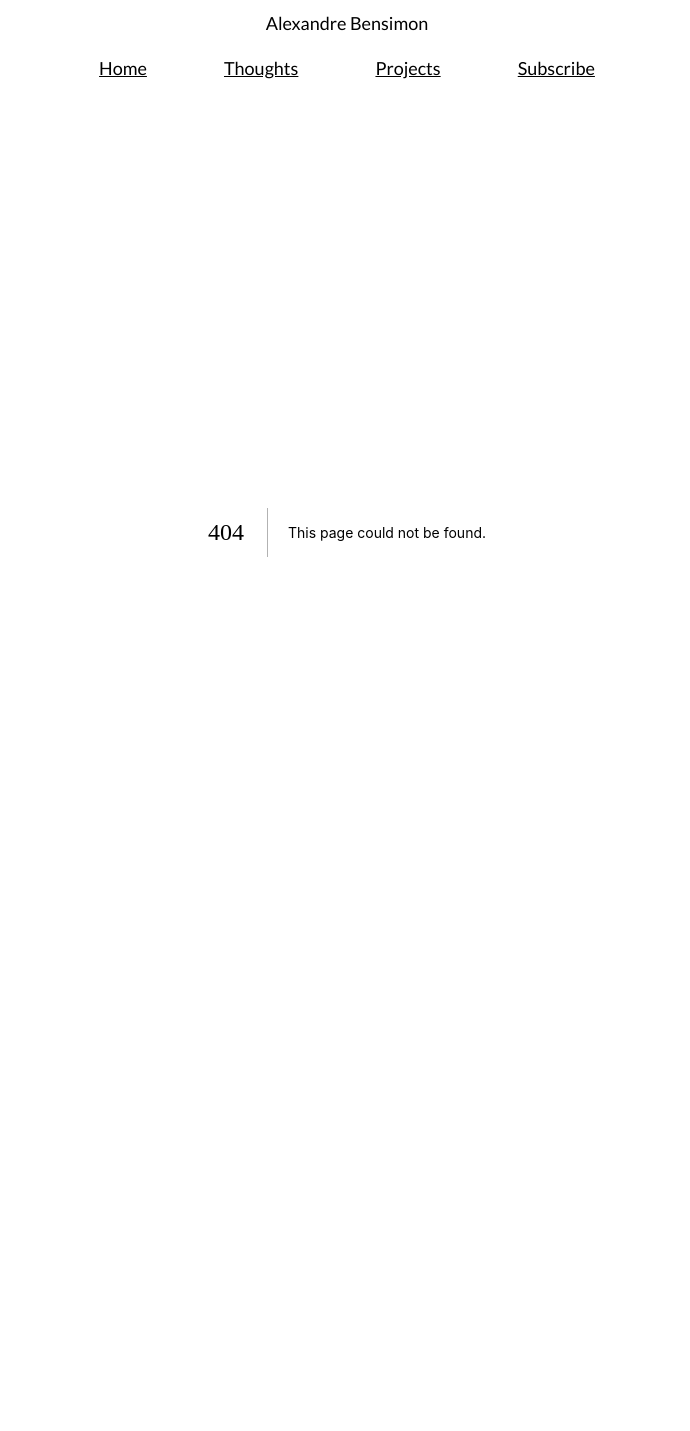
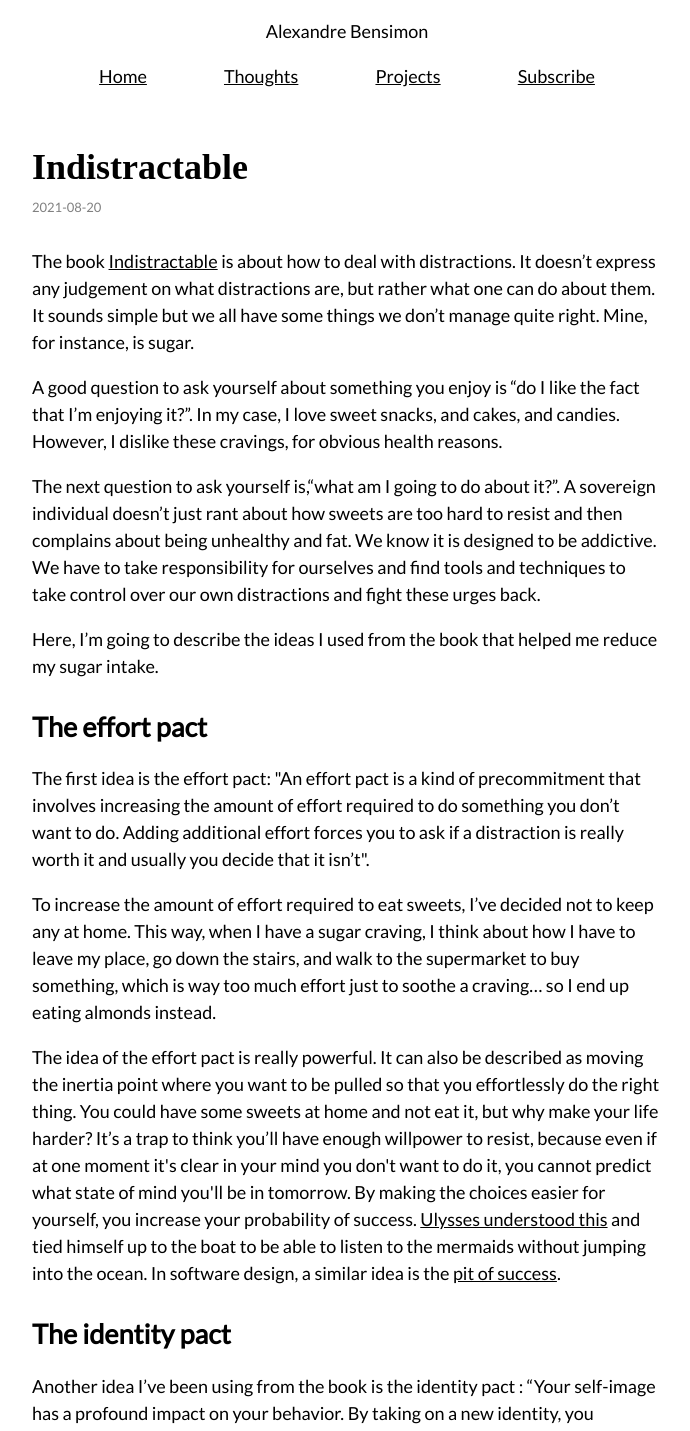
Before and after one commit to alexbensimon/personal-website, a Next.js app: page /thoughts/indistractable in a window 1280 px wide. Before the commit this address had no page. Shown: the top 1431 px of the page, without its empty margins (293-983 px from the left). Before the commit the page ends 942 px from the top, so only its background shows below. Built offline with nearby package versions, Linux system fonts and the light colour scheme; a web font is replaced by a local one.

Commit message:
Add Instractable in thoughts

```diff
--- a/components/GlobalStyles.tsx
+++ b/components/GlobalStyles.tsx
@@ -12,6 +12,10 @@
     h1 {
       font-family: 'Alegreya SC', serif;
     }
+    h2 {
+      margin-top: 1em;
+      margin-bottom: 0.5em;
+    }
     a {
       color: black;
     }
--- /dev/null
+++ b/pages/thoughts/indistractable.tsx
@@ -0,0 +1,133 @@
+import Head from 'next/head';
+import React from 'react';
+import { ThoughtDate } from '../../components/ThoughtDate';
+
+const Indistractable = () => (
+  <>
+    <Head>
+      <title>Indistractable | Thoughts | Alexandre Bensimon</title>
+      <meta
+        name="description"
+        content="Thoughts on Nir Eyal's book Indistractable."
+      />
+    </Head>
+    <div>
+      <h1>Indistractable</h1>
+      <ThoughtDate>2021-08-20</ThoughtDate>
+      <p>
+        The book{' '}
+        <a
+          href="https://www.goodreads.com/book/show/44595007-indistractable"
+          target="_blank"
+          rel="noopener noreferrer"
+        >
+          Indistractable
+        </a>{' '}
+        is about how to deal with distractions. It doesn’t express any judgement
+        on what distractions are, but rather what one can do about them. It
+        sounds simple but we all have some things we don’t manage quite right.
+        Mine, for instance, is sugar.
+      </p>
+      <p>
+        A good question to ask yourself about something you enjoy is “do I like
+        the fact that I’m enjoying it?”. In my case, I love sweet snacks, and
+        cakes, and candies. However, I dislike these cravings, for obvious
+        health reasons.
+      </p>
+      <p>
+        The next question to ask yourself is,“what am I going to do about it?”.
+        A sovereign individual doesn’t just rant about how sweets are too hard
+        to resist and then complains about being unhealthy and fat. We know it
+        is designed to be addictive. We have to take responsibility for
+        ourselves and find tools and techniques to take control over our own
+        distractions and fight these urges back.
+      </p>
+      <p>
+        Here, I’m going to describe the ideas I used from the book that helped
+        me reduce my sugar intake.
+      </p>
+      <h2>The effort pact</h2>
+      <p>
+        The first idea is the effort pact: "An effort pact is a kind of
+        precommitment that involves increasing the amount of effort required to
+        do something you don’t want to do. Adding additional effort forces you
+        to ask if a distraction is really worth it and usually you decide that
+        it isn’t".
+      </p>
+      <p>
+        To increase the amount of effort required to eat sweets, I’ve decided
+        not to keep any at home. This way, when I have a sugar craving, I think
+        about how I have to leave my place, go down the stairs, and walk to the
+        supermarket to buy something, which is way too much effort just to
+        soothe a craving… so I end up eating almonds instead.
+      </p>
+      <p>
+        The idea of the effort pact is really powerful. It can also be described
+        as moving the inertia point where you want to be pulled so that you
+        effortlessly do the right thing. You could have some sweets at home and
+        not eat it, but why make your life harder? It’s a trap to think you’ll
+        have enough willpower to resist, because even if at one moment it's
+        clear in your mind you don't want to do it, you cannot predict what
+        state of mind you'll be in tomorrow. By making the choices easier for
+        yourself, you increase your probability of success.{' '}
+        <a
+          href="https://en.wikipedia.org/wiki/Ulysses_pact"
+          target="_blank"
+          rel="noopener noreferrer"
+        >
+          Ulysses understood this
+        </a>{' '}
+        and tied himself up to the boat to be able to listen to the mermaids
+        without jumping into the ocean. In software design, a similar idea is
+        the{' '}
+        <a
+          href="https://blog.codinghorror.com/falling-into-the-pit-of-success/"
+          target="_blank"
+          rel="noopener noreferrer"
+        >
+          pit of success
+        </a>
+        .
+      </p>
+      <h2>The identity pact</h2>
+      <p>
+        Another idea I’ve been using from the book is the identity pact : “Your
+        self-image has a profound impact on your behavior. By taking on a new
+        identity, you empower yourself to make decisions based on who you
+        believe you are. Consider how people who call themselves “vegetarians”
+        don’t have to expend much willpower to avoid eating meat”.
+      </p>
+      <p>
+        I picture my ideal self as someone who thinks long-term and doesn’t fall
+        for the easy immediate pleasure. Hence, whenever I crave sweets, I know
+        it will make my future self suffer and therefore I tend to avoid it.
+      </p>
+      <p>
+        I think it’s okay to cut loose from time to time. For example, I’ve
+        decided to allow myself to eat dessert when I go out, which I believe is
+        fine because it’s a conscious choice. I’m making a compromise with
+        myself to enjoy good things in a reasonable way. Remember, being
+        indistractable is about doing the things you want to do.
+      </p>
+      <h2>Beyond external triggers</h2>
+      <p>
+        These are the pragmatic techniques I use for what are described in the
+        book as <em>the hacking of external triggers</em>. These are the
+        triggers that make you act based on external distractions. It could also
+        be interesting to look at internal triggers but for this, we have to
+        understand the depth and nature of distractions.
+      </p>
+      <p>
+        We are often distracted as an escape from discomfort. When we feel
+        stressed or bored, an easy and pleasurable distraction can release the
+        tension we’re feeling. By being mindful (meditation can help), we can
+        become aware of the feeling of discomfort. Instead of trying to appease
+        the tension right away, we can breathe deeply and try to understand
+        where the discomfort comes from. Most of the time, the impulse will just
+        go away.
+      </p>
+    </div>
+  </>
+);
+
+export default Indistractable;
```
Also changed, not shown: pages/thoughts/index.tsx (+7 -0 lines).
